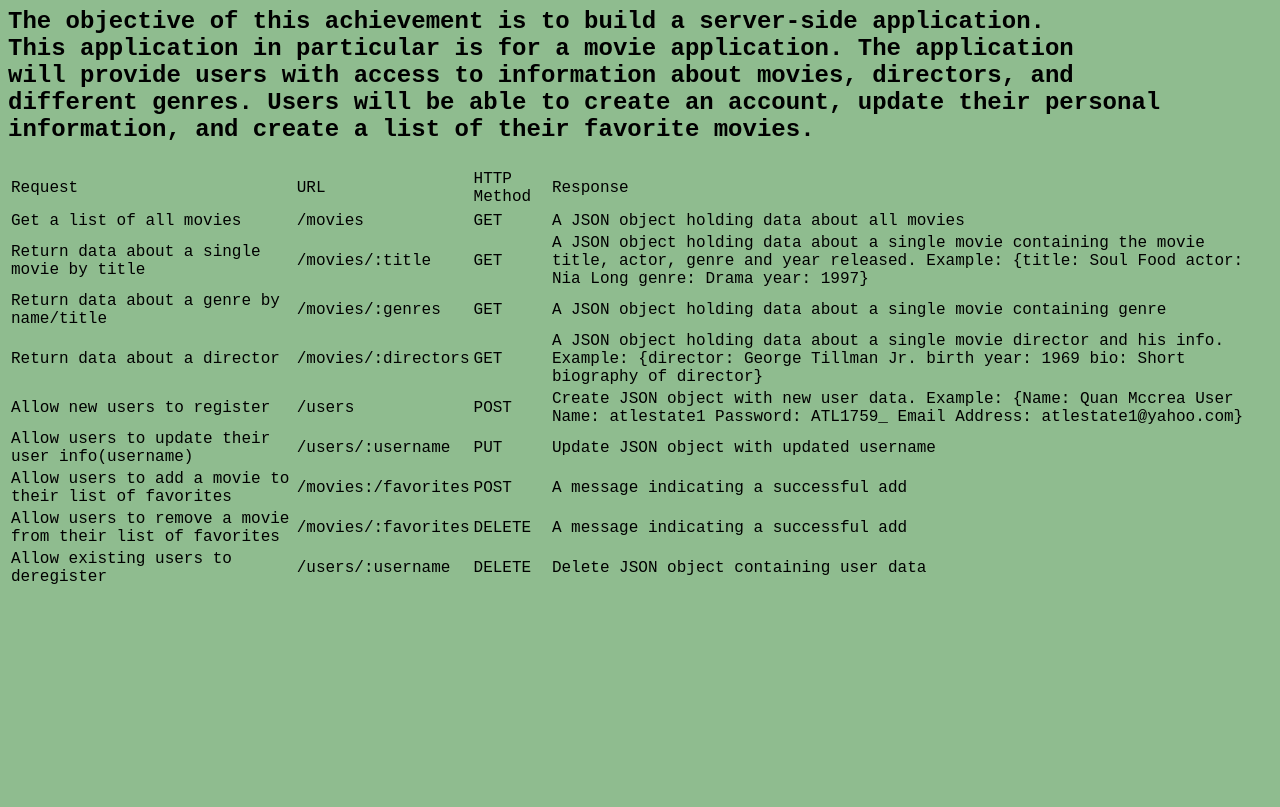
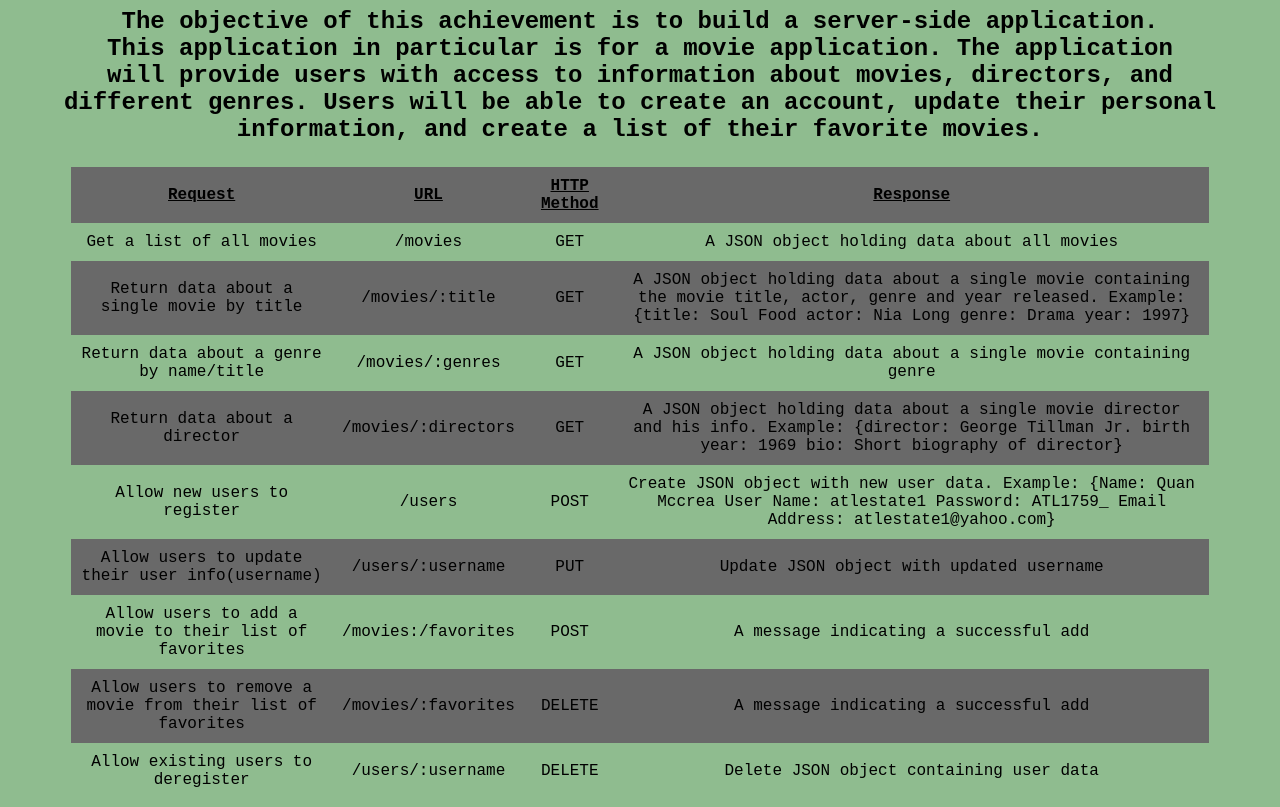
Before and after one commit to atlestate1/movie_api, a website: page public/documentation.html in a window 1280 px wide. Shown: the part 74-881 px from the top of the page. Before the commit the page ends 800 px from the top, so only its background shows below. Drawn offline with Linux system fonts and the light colour scheme; files that its build step writes are made by us from their sources.

Commit message:
add documentation
add documentation table which show requests. also link css

```diff
--- a/public/documentation.html
+++ b/public/documentation.html
@@ -3,7 +3,7 @@
 <head>
   <meta charset="utf-8">
   <title>My First API</title>
-  <link rel="stylesheet" type="text/css" href="styles.css">
+  <link rel="stylesheet" type="text/css" href="../styles.css">
 </head>
 <body>
     <h1>Building My First API</h1>
@@ -18,12 +18,10 @@
 
 <table>
   <tr>
-    <thead>
-      <td>Request</td>
-      <td>URL</td>
-      <td>HTTP Method</td>
-      <td>Response</td>
-    </thead>
+    <th>Request</th>
+    <th>URL</th>
+    <th>HTTP Method</th>
+    <th>Response</th>
   </tr>
   <tr>
     <td>Get a list of all movies</td>
--- /dev/null
+++ b/public/styles.css
@@ -0,0 +1,23 @@
+body  { background-color: #8FBC8F;
+        color: black;
+        font-family: 'Courier New', Courier, monospace;
+        text-align: center;}
+
+h1    { font-size: 32px;
+        font-weight: 700;
+        text-decoration: underline;
+        color: #00FF7F;}
+
+h2    { font-size: 24px;
+        font-weight: 700;}
+
+table { margin: auto;
+        width: 90%;
+        border-spacing: 0;
+        background-color: #8FBC8F;}
+
+td, th { padding: 10px; }
+
+th { text-decoration: underline;}
+
+tr:nth-of-type(odd) { background-color: #696969;}
--- a/styles.css
+++ /dev/null
@@ -1,11 +0,0 @@
-body  { background-color: #8FBC8F;
-        color: black;
-        font-family: 'Courier New', Courier, monospace;}
-
-h1    { font-size: 32px;
-        font-weight: 700;
-        text-decoration: underline;
-        color: #00FF7F;}
-
-h2    { font-size: 24px;
-        font-weight: 700;}
```
